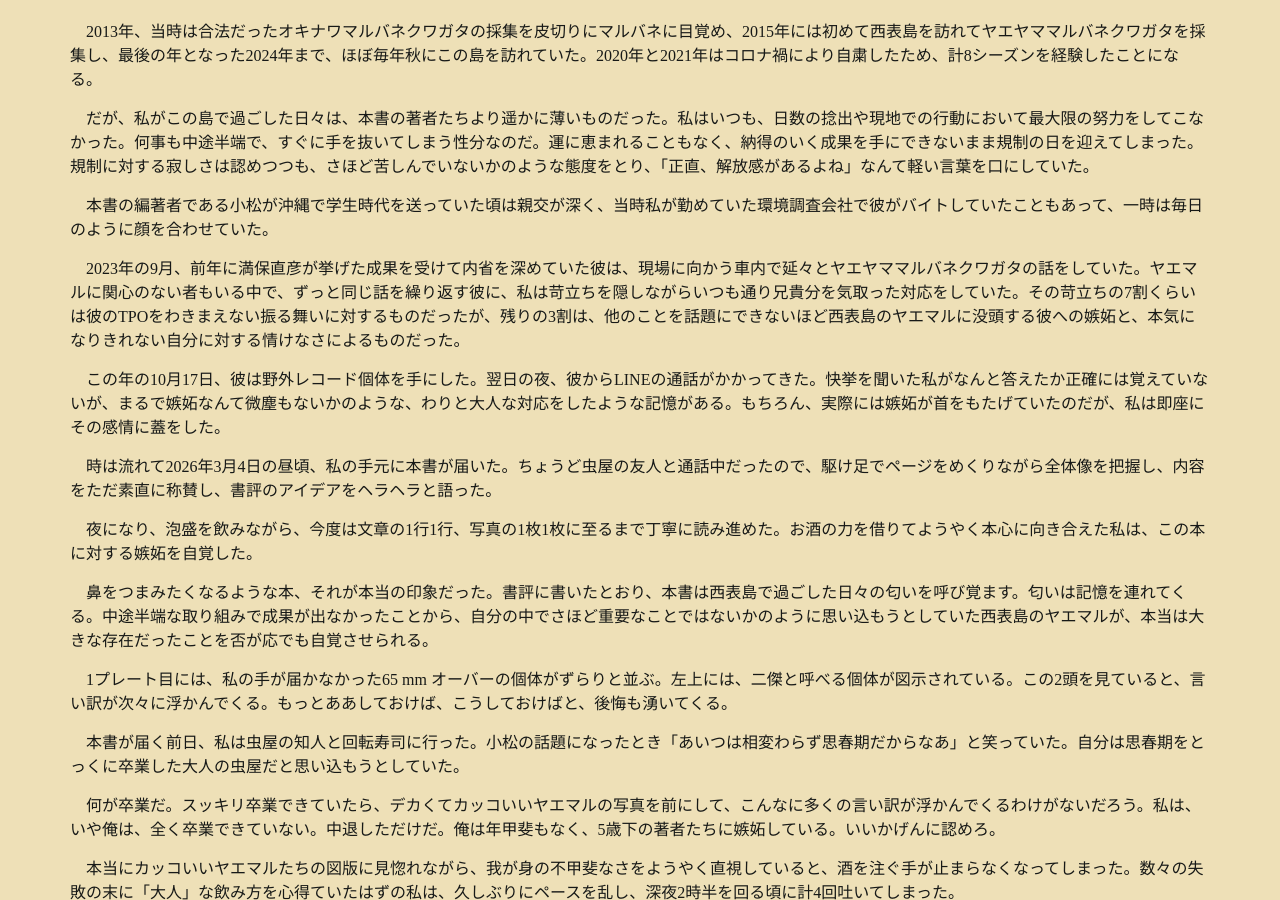
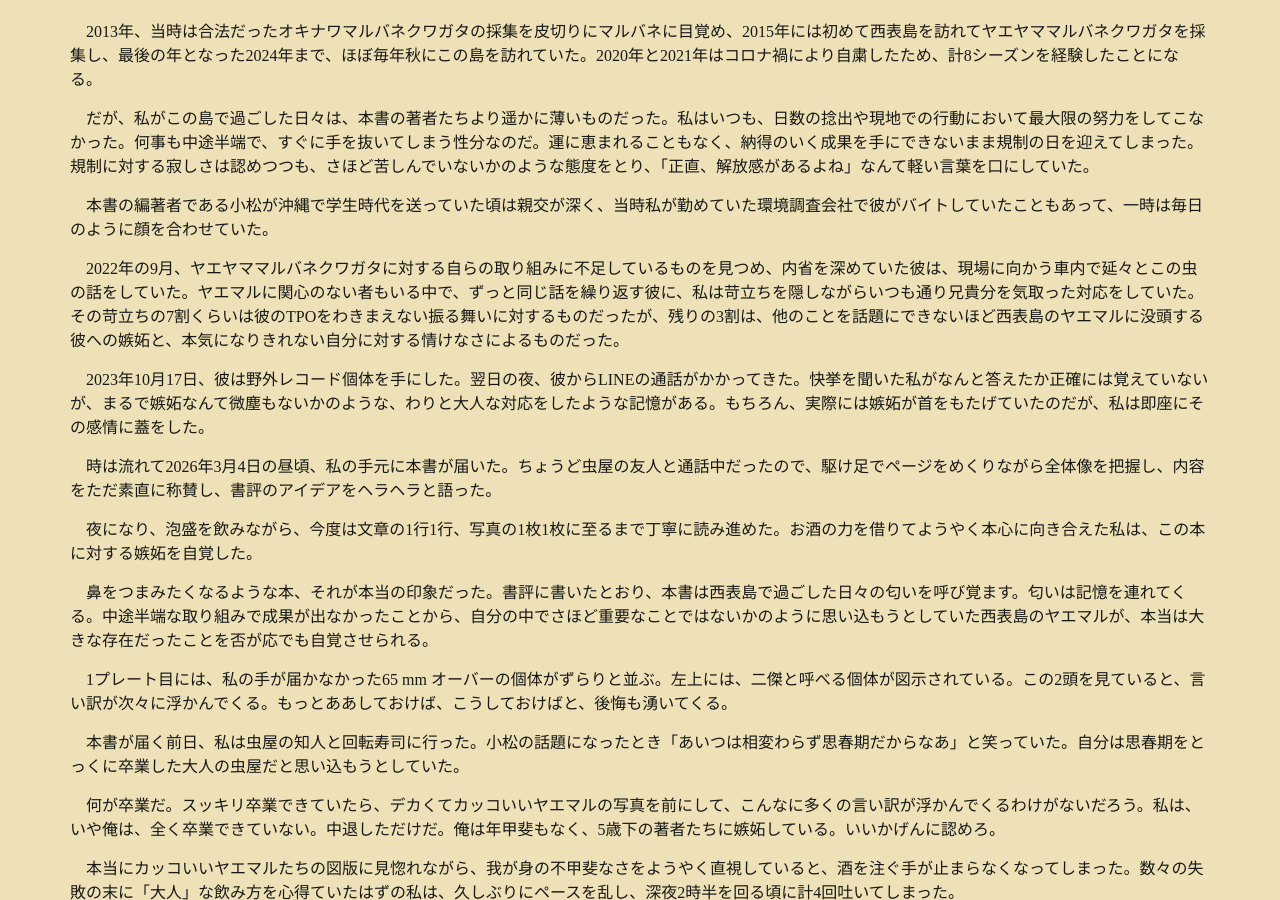
Before and after one commit to fujikawahiroaki/fujikawahiroaki-hp, a Jekyll site: the page built from _posts/2026-03-06-iriomotejima_kaisouroku_daishizukan_no_shohyou_to_kansou.markdown, in a window 1280 px wide and 900 px high, scrolled down 3488 px. Built offline with Jekyll 4.4.1, drawn with Linux system fonts in a browser that asks for light colours; some of the changed text lies outside the part shown.

Commit message:
feat: ダイシ図鑑の感想で環境調査屋にいた頃の時系列がズレていたので修正

```diff
--- a/_posts/2026-03-06-iriomotejima_kaisouroku_daishizukan_no_shohyou_to_kansou.markdown
+++ b/_posts/2026-03-06-iriomotejima_kaisouroku_daishizukan_no_shohyou_to_kansou.markdown
@@ -119,9 +119,9 @@ categories: articles
 
 本書の編著者である小松が沖縄で学生時代を送っていた頃は親交が深く、当時私が勤めていた環境調査会社で彼がバイトしていたこともあって、一時は毎日のように顔を合わせていた。
 
-2023年の9月、前年に満保直彦が挙げた成果を受けて内省を深めていた彼は、現場に向かう車内で延々とヤエヤママルバネクワガタの話をしていた。ヤエマルに関心のない者もいる中で、ずっと同じ話を繰り返す彼に、私は苛立ちを隠しながらいつも通り兄貴分を気取った対応をしていた。その苛立ちの7割くらいは彼のTPOをわきまえない振る舞いに対するものだったが、残りの3割は、他のことを話題にできないほど西表島のヤエマルに没頭する彼への嫉妬と、本気になりきれない自分に対する情けなさによるものだった。
+2022年の9月、ヤエヤママルバネクワガタに対する自らの取り組みに不足しているものを見つめ、内省を深めていた彼は、現場に向かう車内で延々とこの虫の話をしていた。ヤエマルに関心のない者もいる中で、ずっと同じ話を繰り返す彼に、私は苛立ちを隠しながらいつも通り兄貴分を気取った対応をしていた。その苛立ちの7割くらいは彼のTPOをわきまえない振る舞いに対するものだったが、残りの3割は、他のことを話題にできないほど西表島のヤエマルに没頭する彼への嫉妬と、本気になりきれない自分に対する情けなさによるものだった。
 
-この年の10月17日、彼は野外レコード個体を手にした。翌日の夜、彼からLINEの通話がかかってきた。快挙を聞いた私がなんと答えたか正確には覚えていないが、まるで嫉妬なんて微塵もないかのような、わりと大人な対応をしたような記憶がある。もちろん、実際には嫉妬が首をもたげていたのだが、私は即座にその感情に蓋をした。
+2023年10月17日、彼は野外レコード個体を手にした。翌日の夜、彼からLINEの通話がかかってきた。快挙を聞いた私がなんと答えたか正確には覚えていないが、まるで嫉妬なんて微塵もないかのような、わりと大人な対応をしたような記憶がある。もちろん、実際には嫉妬が首をもたげていたのだが、私は即座にその感情に蓋をした。
 
 時は流れて2026年3月4日の昼頃、私の手元に本書が届いた。ちょうど虫屋の友人と通話中だったので、駆け足でページをめくりながら全体像を把握し、内容をただ素直に称賛し、書評のアイデアをヘラヘラと語った。
 
```
Also changed, not shown: other parts of _posts/2026-03-06-iriomotejima_kaisouroku_daishizukan_no_shohyou_to_kansou.markdown (+1 -1 lines).
